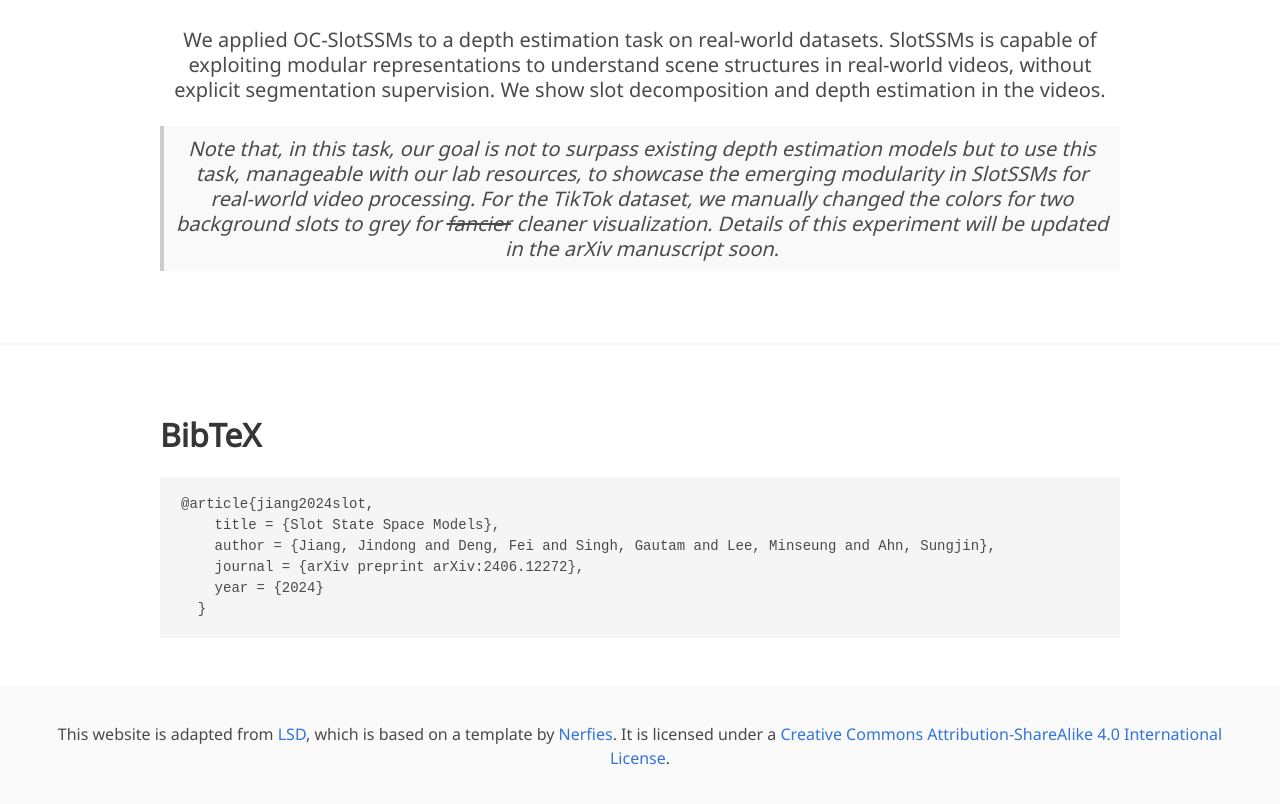
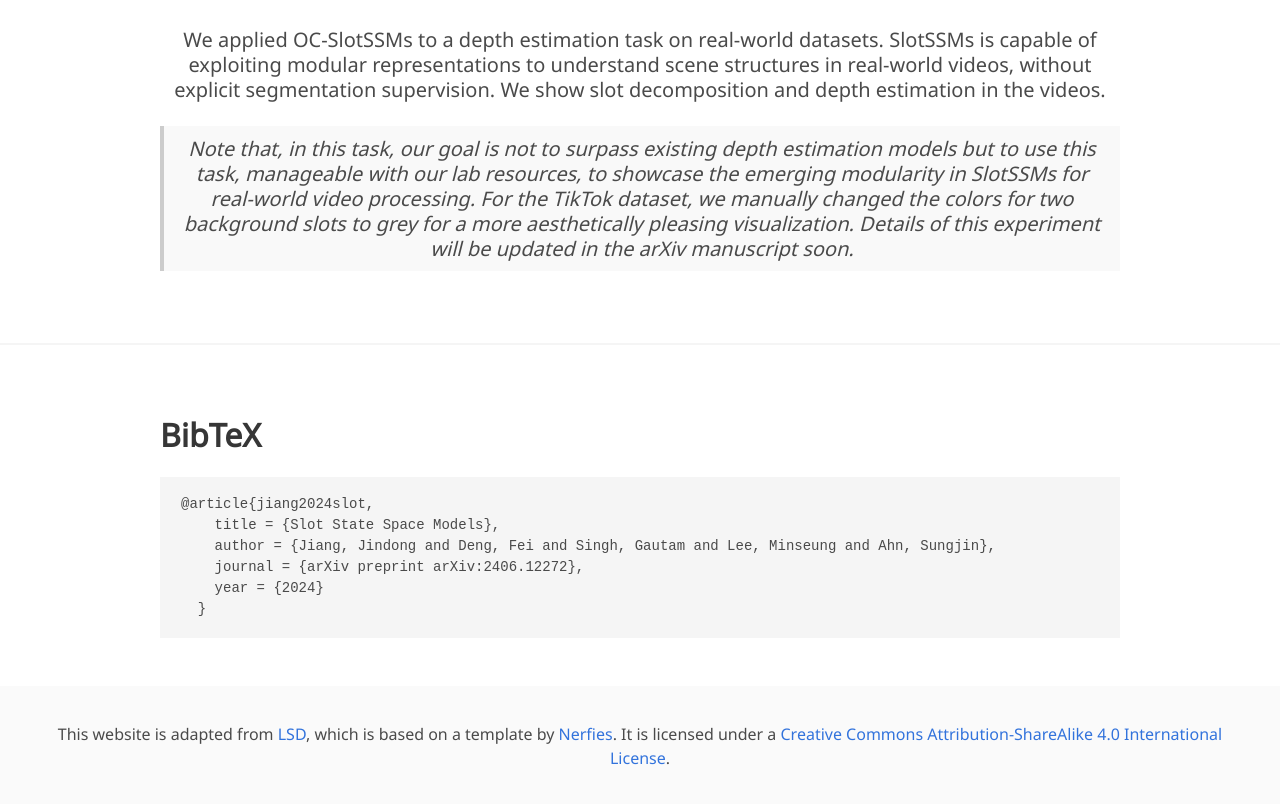
Before and after one commit to slotssms/slotssms.github.io, a plain HTML site: page index.html in a window 1280 px wide. Shown: the part 8480-9284 px from the top of the page. Drawn offline with nearby package versions, Linux system fonts and the light colour scheme; a script that the page names is missing; some icons are missing; a web font is replaced by a local one.

Commit message:
Update index.html

```diff
--- a/index.html
+++ b/index.html
@@ -331,7 +331,7 @@
           <h2 class="subtitle has-text-centered ps-section" style="margin-top: 0px;">
             Note that, in this task, our goal is not to surpass existing depth estimation models but to use this task, manageable with our
             lab resources, to showcase the emerging modularity in SlotSSMs for real-world video processing. For the TikTok dataset, we manually changed the
-            colors for two background slots to grey for <del>fancier</del> cleaner visualization.
+            colors for two background slots to grey for a more aesthetically pleasing visualization.
             Details of this experiment will be updated in the arXiv manuscript soon.
           </h2>
         </div>
```
